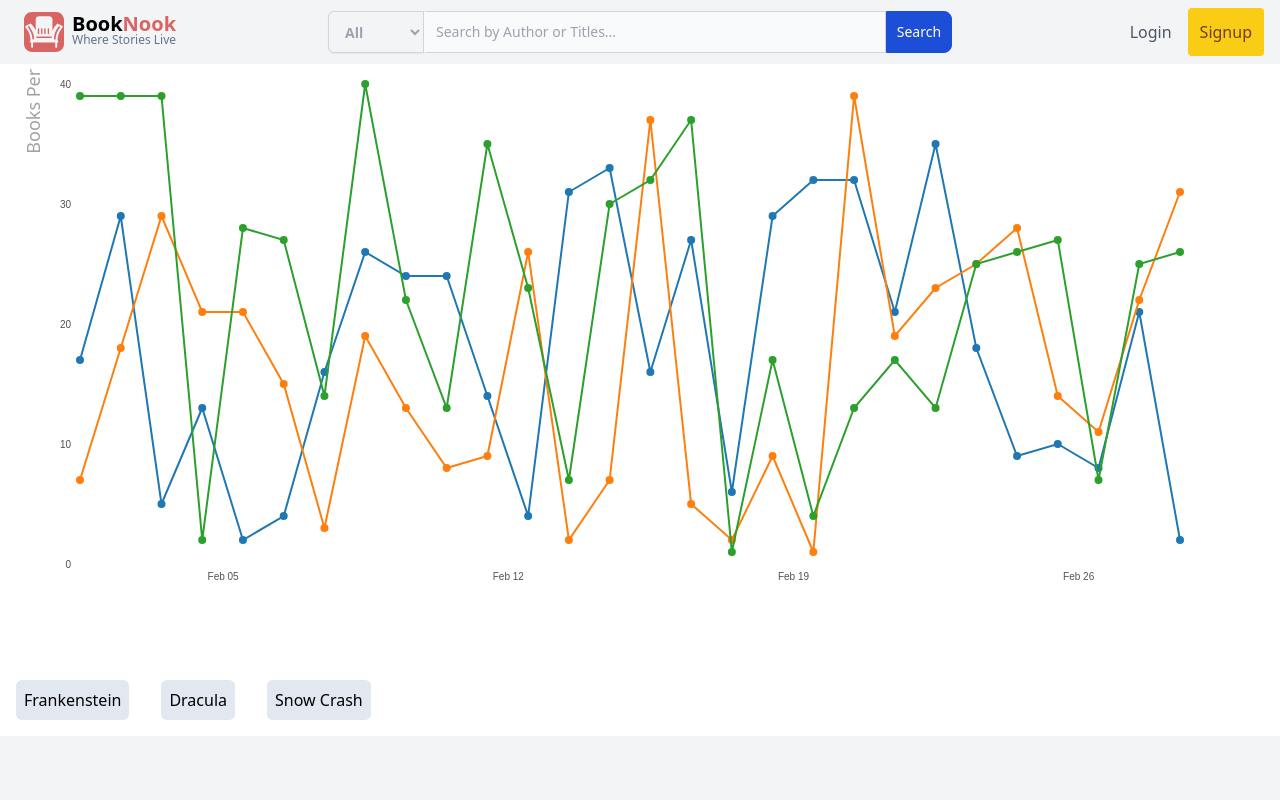
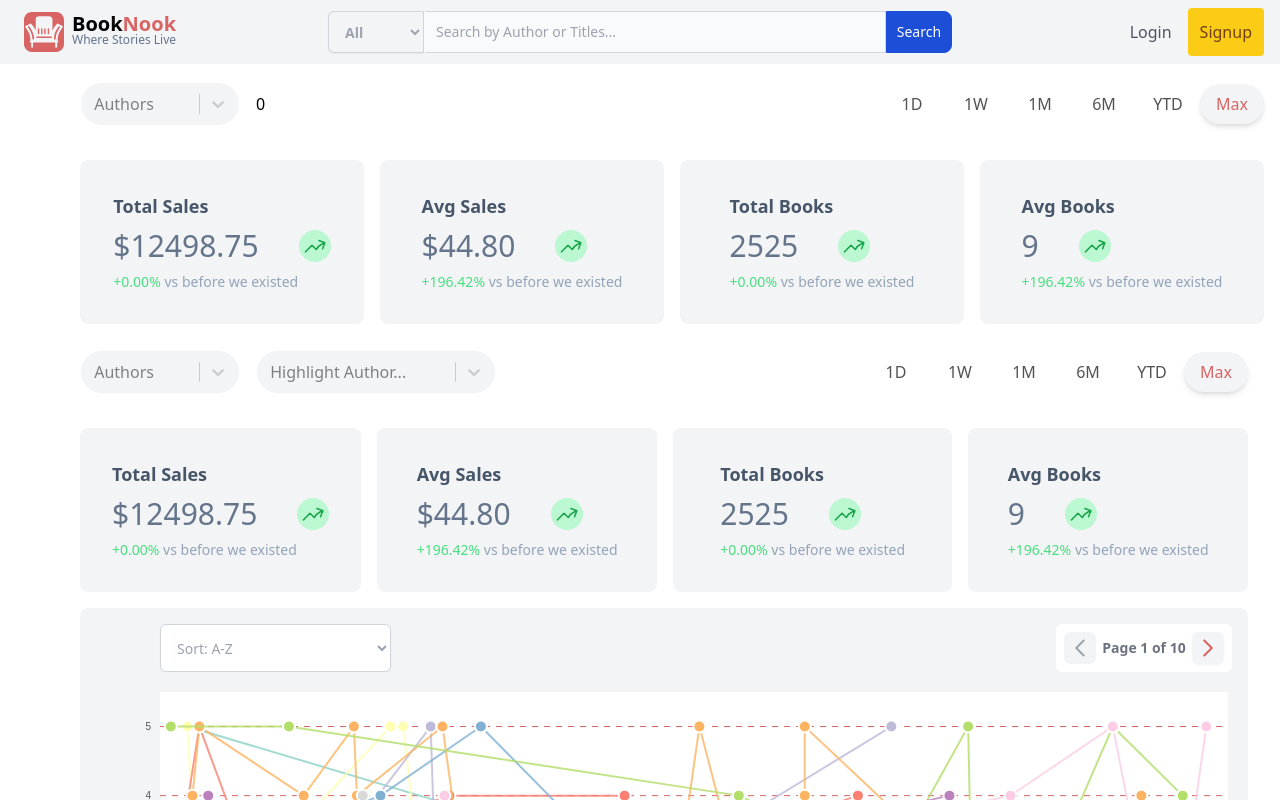
Before and after one commit to francoisdillinger/book_nook_frontend, a React (Vite) app: page / in a window 1280 px wide. Shown: the top 800 px of the page. Built offline with nearby package versions, Linux system fonts and the light colour scheme.

Commit message:
Refactoring!!!!!!!!!

```diff
--- a/src/components/AdminHome.tsx
+++ b/src/components/AdminHome.tsx
@@ -1,181 +1,295 @@
-import React, { useEffect, useRef, useState } from "react";
+import React, { useEffect, useState } from "react";
 import * as d3 from "d3";
-import { motion } from "framer-motion";
-import { BookSale, bookSales } from "../data/bookSales";
+import { users } from "../data/users";
+import ChartTimePeriodButtons from "./ChartTimePeriodButtons";
+import { TooltipStateType } from "./ChartComponents/ChartToolTip";
+import AdminChartReactSelect from "./ChartComponents/AdminChartReactSelect";
+import UsersChartReactSelect from "./ChartComponents/UserChart/UsersChartReactSelect";
+import CategoriesChartReactSelect from "./ChartComponents/CategoriesChart/CategoriesChartReactSelect";
 import {
-	BookSaleWithDateType,
-	bookSalesWithDate,
-} from "../data/bookSalesWithDate";
-import XAxis from "./XAxis";
-import YAxis from "./YAxis";
+	TotalSalesType,
+	AverageSalesType,
+	TotalBooksType,
+	AverageBooksType,
+	reformatUserData,
+	getFilteredData,
+	calculatePercentageChange,
+	previousPeriodOrders,
+	totalsReducer,
+	totalOrdersReducer,
+	totalOrderedQuantityReducer,
+	previousTime,
+} from "../utils/usersAdminChartUtilities";
+import { filterOutInactiveUsers } from "./ChartComponents/UserChart/UsersAdminLineChart";
+import TotalsComponent from "./ChartComponents/TotalsComponent";
+import AdminChart from "./ChartComponents/AdminChart";
+import AuthorsChartReactSelect from "./ChartComponents/AuthorsChart/AuthorsChartReactSelect";
+import { authors_data } from "../data/authors_data";
+import AuthorsAdminChart from "./ChartComponents/AuthorsChart/AuthorsAdminChart";
 
-const parseDateToUTCNoon = (dateString: string) => {
-	const [year, month, day] = dateString.split("-").map((d) => parseInt(d, 10));
-	// Set the time to noon UTC to avoid timezone issues
-	return new Date(Date.UTC(year, month - 1, day, 12, 0, 0));
+const doesToolTipOverflowWindow = (e: React.MouseEvent) => {
+	const tooltipWidth = 150; // Set maximum expected width of tooltip
+	const tooltipHeight = 50; // Set maximum expected height of tooltip
+	const windowPadding = 10; // Padding from the edge of the window
+
+	// Calculate position
+	let x = e.pageX + 10;
+	let y = e.pageY + 10;
+
+	// Adjust if tooltip overflows the window
+	if (x + tooltipWidth > window.innerWidth - windowPadding) {
+		x = e.pageX - tooltipWidth - windowPadding;
+	}
+	if (y + tooltipHeight > window.innerHeight - windowPadding) {
+		y = e.pageY - tooltipHeight - windowPadding;
+	}
+	return { x: x, y: y };
 };
 
+export type MarginType = {
+	top: number;
+	right: number;
+	bottom: number;
+	left: number;
+};
+
+const margin: MarginType = { top: 20, right: 20, bottom: 50, left: 80 };
+const colorScale = d3.scaleOrdinal(d3.schemeSet3);
+
 export default function AdminHome() {
-	const sortedBooks = bookSalesWithDate.sort(
-		(a, b) => new Date(a.date).getTime() - new Date(b.date).getTime()
-	);
-	const sortedBooksWithUTCNoonDate = sortedBooks.map((sale) => {
-		return {
-			...sale,
-			date: parseDateToUTCNoon(sale.date),
-		};
+	const filter = [
+		{ name: "Authors" },
+		{ name: "Categories" },
+		{ name: "Users" },
+	];
+	const [filterChart, setChartFilter] = useState(filter[0].name);
+	const [focusedUser, setFocusedUser] = useState("");
+	const [timeFilter, setTimeFilter] = useState("max");
+	const [hasData, setHasData] = useState(0);
+	const [selectOptions, setSelectOptions] = useState("");
+	const [additionalOptions, setAdditionalOptions] = useState("");
+	const [tooltip, setTooltip] = useState<TooltipStateType>({
+		visible: false,
+		content: null,
+		x: 0,
+		y: 0,
+	});
+	const [totalSales, setTotalSales] = useState<TotalSalesType>();
+	const [avgSale, setAvgSale] = useState<AverageSalesType>();
+	const [totalBooks, setTotalBooks] = useState<TotalBooksType>();
+	const [avgBookOrder, setAvgBookOrder] = useState<AverageBooksType>();
+
+	// const [filtered, setFiltered] = useState<ProcessedUserType[]>();
+
+	useEffect(() => {
+		const reformatedUserData = reformatUserData(users);
+		const filteredUsers = filterOutInactiveUsers(reformatedUserData);
+		const filteredUserchart = getFilteredData(timeFilter, filteredUsers);
+		const previousFiltered = previousPeriodOrders(filteredUsers, timeFilter);
+		const prevTotal = totalsReducer(previousFiltered);
+		const prevNumOrders = totalOrdersReducer(previousFiltered);
+		const prevTotalBooksOrdered = totalOrderedQuantityReducer(previousFiltered);
+		const total = totalsReducer(filteredUserchart);
+		const totalNumOrders = totalOrdersReducer(filteredUserchart);
+		const totalBooksOrdered = totalOrderedQuantityReducer(filteredUserchart);
+
+		// setFiltered(filteredUserchart);
+		setTotalSales({
+			currentTotal: total / 100,
+			previousTotal: prevTotal / 100,
+			totalChange: calculatePercentageChange(total, prevTotal),
+		});
+		setAvgSale({
+			currentAverage: total / totalNumOrders / 100 || 0,
+			previousAverage: prevTotal / prevNumOrders / 100 || 0,
+			totalAverage:
+				calculatePercentageChange(
+					total / totalNumOrders,
+					prevTotal / prevNumOrders
+				) || 0,
 		});
 
-	const svgRef = useRef<SVGSVGElement>(null);
-	const graphRef = useRef<SVGSVGElement>(null);
-	const [filteredBooks, setFilteredBooks] = useState(
-		sortedBooksWithUTCNoonDate
-	);
+		setTotalBooks({
+			currentTotal: totalBooksOrdered,
+			previousTotal: prevTotalBooksOrdered,
+			totalChange: calculatePercentageChange(
+				totalBooksOrdered,
+				prevTotalBooksOrdered
+			),
+		});
 
-	const margin = { top: 20, right: 20, bottom: 100, left: 80 };
-	const graphWidth = 1200 - margin.left - margin.right;
-	const graphHeight = 600 - margin.top - margin.bottom;
-	const max = d3.max(filteredBooks, (d) => d.sold);
-	const colorScale = d3.scaleOrdinal(d3.schemeCategory10);
-	const x = d3
-		.scaleTime()
-		.domain(d3.extent(filteredBooks, (d) => new Date(d.date)) as [Date, Date])
-		.range([0, graphWidth]);
+		setAvgBookOrder({
+			currentAverage: totalBooksOrdered / totalNumOrders || 0,
+			previousAverage: prevTotalBooksOrdered / prevNumOrders || 0,
+			totalAverage:
+				calculatePercentageChange(
+					totalBooksOrdered / totalNumOrders,
+					prevTotalBooksOrdered / prevNumOrders
+				) || 0,
+		});
+	}, [timeFilter]);
 
-	const y = d3
-		.scaleLinear()
-		.domain([0, max as number])
-		.range([graphHeight, 0]);
+	useEffect(() => {
+		const onGlobalClick = () => {
+			setFocusedUser("");
+		};
+		window.addEventListener("click", onGlobalClick);
 
-	let theLine = d3
-		.line<BookSaleWithDateType>()
-		.x((d) => x(new Date(d.date)))
-		.y((d) => y(d.sold));
-	// let linePath = theLine(
-	// 	filteredBooks.map((book) => ({ ...book, date: book.date.toString() }))
-	// );
-	const bottomLineGenerator = d3
-		.line<BookSaleWithDateType>()
-		.x((d) => x(new Date(d.date)))
-		.y((d) => graphHeight);
-	const initialPath = bottomLineGenerator(
-		filteredBooks.map((book) => ({ ...book, date: book.date.toString() }))
-	);
-	const groups = d3.groups(sortedBooksWithUTCNoonDate, (d) => d.title);
-	// groups.forEach((value, key) => {
-	// 	console.log(`Title: ${key}`);
-	// 	console.log(value);
-	// });
-	// console.log(groups);
-	const handleClick = (bookTitle: string) => {
-		setFilteredBooks(
-			sortedBooksWithUTCNoonDate.filter((book) => book.title === bookTitle)
-		);
+		return () => {
+			window.removeEventListener("click", onGlobalClick);
 		};
+	}, []);
 
+	// console.log("ChartData: ", authors_data);
 	return (
 		<React.Fragment>
-			<div>
-				<svg
-					ref={svgRef}
-					width={1200}
-					height={600}
-				>
-					<g
-						ref={graphRef}
-						width={graphWidth}
-						height={graphHeight}
-						transform={`translate(${margin.left},${margin.top})`}
-					>
-						{/* <motion.path
-							initial={{ d: initialPath || "" }}
-							animate={linePath ? { d: linePath } : false}
-							transition={{ ease: "easeInOut", duration: 0.5 }}
-							fill="none"
-							strokeWidth={4}
-							stroke="steelblue"
-						></motion.path> */}
-						{Array.from(groups).map(([title, books], index) => {
-							const color = colorScale(index.toString());
+			<div className="flex flex-wrap lg:ml-20 xl:ml-18">
+				<div className=" rounded-lg w-full flex flex-wrap md:justify-between lg:flex-nowrap xl:h-20 xl:items-center">
+					<div className="flex w-full justify-start h-20 items-center gap-4 lg:w-1/2 xl:h-fit">
+						<AdminChartReactSelect
+							placeHolder={filterChart}
+							filterChart={filter}
+							setChartFilter={setChartFilter}
+						/>
+						{filterChart === "Users" && selectOptions.length && (
+							<UsersChartReactSelect
+								options={selectOptions}
+								colorScale={colorScale}
+								setFocusedUser={setFocusedUser}
+								focusedUser={focusedUser}
+							/>
+						)}
+						{filterChart === "Categories" && selectOptions.length && (
+							<>
+								<CategoriesChartReactSelect
+									options={selectOptions}
+									colorScale={colorScale}
+									setFocusedUser={setFocusedUser}
+									focusedCategory={focusedUser}
+								/>
+								{/* <CategoriesChartReactSelect
+									options={additionalOptions}
+									colorScale={colorScale}
+									setFocusedUser={setFocusedUser}
+									focusedCategory={focusedUser}
+								/> */}
+							</>
+						)}
+						{filterChart === "Authors" && selectOptions.length && (
+							<AuthorsChartReactSelect
+								options={selectOptions}
+								colorScale={colorScale}
+								setFocusedUser={setFocusedUser}
+								focusedAuthor={focusedUser}
+							/>
+						)}
+					</div>
+					<div className="flex justify-start w-full mr-4 h-20 items-center lg:w-1/2 lg:justify-end xl:h-fit">
+						<ChartTimePeriodButtons
+							timeFilter={timeFilter}
+							setTimeFilter={setTimeFilter}
+						/>
+					</div>
+				</div>{" "}
+			</div>
 
-							return (
-								<React.Fragment key={title}>
-									<motion.path
-										initial={{
-											d:
-												bottomLineGenerator(
-													books.map((book) => ({
-														...book,
-														date: book.date.toString(),
-													}))
-												) || "",
-										}}
-										animate={{
-											d: theLine(
-												books.map((book) => ({
-													...book,
-													date: book.date.toString(),
-												}))
-											),
-										}}
-										transition={{ ease: "easeInOut", duration: 0.5 }}
-										fill="none"
-										strokeWidth={2}
-										stroke={color}
+			<div className="mr-4">
+				<div className="flex flex-wrap lg:ml-20 xl:ml-18">
+					<div className="w-full flex flex-wrap md:flex-nowrap gap-2 md:gap-4 box-border justify-between mt-4 mb-2">
+						<TotalsComponent
+							title="Total Sales"
+							isDollarAmount={true}
+							current={(totalSales ? totalSales.currentTotal : 0).toFixed(2)}
+							change={totalSales ? totalSales.totalChange : 0}
+							previousPeriod={previousTime(timeFilter)}
 						/>
-									{books.map((book) => (
-										<motion.circle
-											key={book.date.toDateString() + book.title}
-											initial={{ cy: graphHeight }}
-											animate={{ cy: y(book.sold) }}
-											transition={{ ease: "easeInOut", duration: 0.5 }}
-											r={4}
-											cx={x(new Date(book.date))}
-											fill={color}
+						<TotalsComponent
+							title="Avg Sales"
+							isDollarAmount={true}
+							current={(avgSale ? avgSale.currentAverage : 0).toFixed(2)}
+							change={avgSale ? avgSale.totalAverage : 0}
+							previousPeriod={previousTime(timeFilter)}
 						/>
-									))}
-								</React.Fragment>
-							);
-						})}
-
-						{/* {filteredBooks.map((book) => (
-							<motion.circle
-								key={book.date.toString()}
-								initial={{ cy: graphHeight }}
-								animate={{ cy: y(book.sold) }}
-								transition={{ ease: "easeInOut", duration: 0.5 }}
-								r={4}
-								cx={x(new Date(book.date))}
-								fill="steelblue"
-							></motion.circle>
-						))} */}
-						<XAxis
-							xScale={x}
-							height={graphHeight}
+						<TotalsComponent
+							title="Total Books"
+							isDollarAmount={false}
+							current={(totalBooks ? totalBooks.currentTotal : 0).toString()}
+							change={totalBooks ? totalBooks.totalChange : 0}
+							previousPeriod={previousTime(timeFilter)}
 						/>
-						<YAxis yScale={y} />
-					</g>
-				</svg>
-				<div>
-					<button
-						className="bg-slate-200 rounded-md m-4 p-2"
-						onClick={() => handleClick("Frankenstein")}
-					>
-						Frankenstein
-					</button>
-					<button
-						className="bg-slate-200 rounded-md m-4 p-2"
-						onClick={() => handleClick("Dracula")}
-					>
-						Dracula
-					</button>
-					<button
-						className="bg-slate-200 rounded-md m-4 p-2"
-						onClick={() => handleClick("Snow Crash")}
-					>
-						Snow Crash
-					</button>
+						<TotalsComponent
+							title="Avg Books"
+							isDollarAmount={false}
+							current={Math.round(
+								avgBookOrder ? avgBookOrder.currentAverage : 0
+							).toString()}
+							change={avgBookOrder ? avgBookOrder.totalAverage : 0}
+							previousPeriod={previousTime(timeFilter)}
+						/>
 					</div>
+				</div>
+				{/* {filterChart === "Users" && (
+					<UsersAdminChart
+						margin={margin}
+						timeFilter={timeFilter}
+						tooltip={tooltip}
+						setTooltip={setTooltip}
+						chartData={users}
+						colorScale={colorScale}
+						hasData={hasData}
+						setHasData={setHasData}
+						setSelectOptions={setSelectOptions}
+						focusedUser={focusedUser}
+						width={0}
+						height={0}
+						setTimeFilter={setTimeFilter}
+						selectOptions={selectOptions}
+						setFocusedUser={setFocusedUser}
+						doesToolTipOverflowWindow={doesToolTipOverflowWindow}
+					/>
+				)}
+				{filterChart === "Categories" && (
+					<CategoriesAdminChart
+						chartData={categories_data}
+						margin={margin}
+						timeFilter={timeFilter}
+						tooltip={tooltip}
+						setTooltip={setTooltip}
+						colorScale={colorScale}
+						hasData={hasData}
+						setHasData={setHasData}
+						setSelectOptions={setSelectOptions}
+						width={0}
+						height={0}
+						setTimeFilter={setTimeFilter}
+						selectOptions={selectOptions}
+						doesToolTipOverflowWindow={doesToolTipOverflowWindow}
+						focusedCategory={focusedUser}
+						focusedUser={focusedUser}
+						setFocusedUser={setFocusedUser}
+					/>
+				)} */}
+				{filterChart === "Authors" && (
+					<AdminChart
+						chartData={authors_data}
+						margin={margin}
+						timeFilter={timeFilter}
+						tooltip={tooltip}
+						setTooltip={setTooltip}
+						colorScale={colorScale}
+						hasData={hasData}
+						setHasData={setHasData}
+						setSelectOptions={setSelectOptions}
+						width={0}
+						height={0}
+						setTimeFilter={setTimeFilter}
+						selectOptions={selectOptions}
+						doesToolTipOverflowWindow={doesToolTipOverflowWindow}
+						focusedCategory={focusedUser}
+						focusedUser={focusedUser}
+						setFocusedUser={setFocusedUser}
+					/>
+				)}
 			</div>
 		</React.Fragment>
 	);
```
Lines whose indentation alone changed are shown as unchanged.
